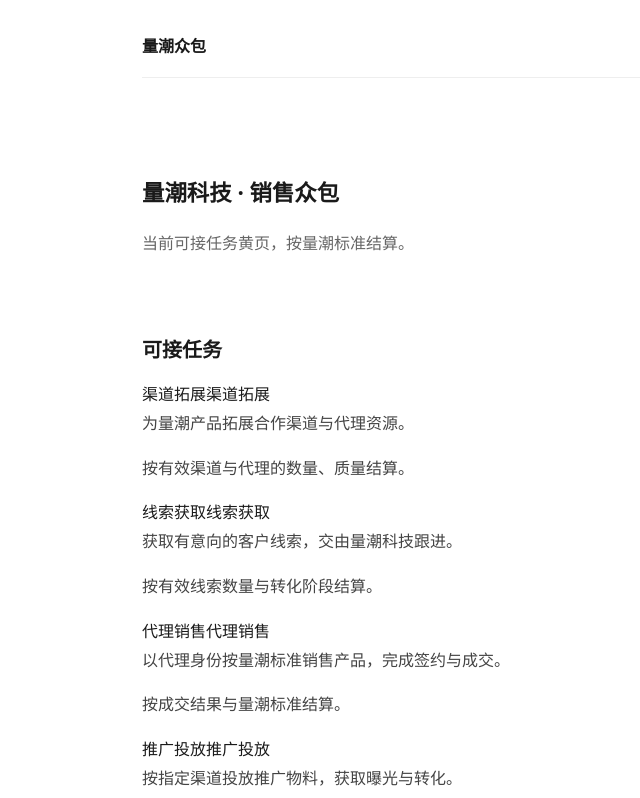
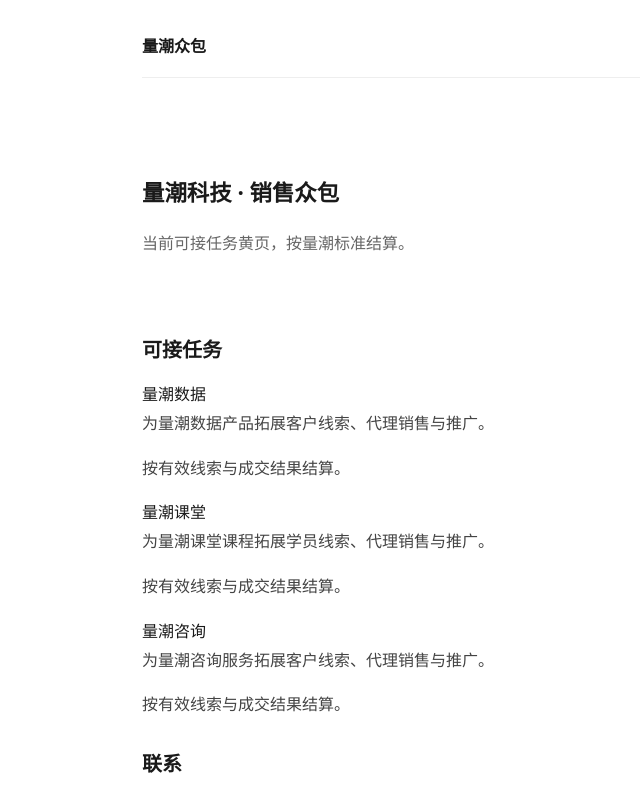
Before and after one commit to quanttide/qtcrowd, a React (Vite) app in the folder src/site/: page / in a window 1280 px wide. Shown: the top 798 px of the page, without its empty margins (162-802 px from the left). Built offline with nearby package versions, Linux system fonts and the light colour scheme.

Commit message:
site: 标题改「量潮众包」，可接任务改为量潮数据/量潮课堂/量潮咨询

```diff
--- a/src/site/index.html
+++ b/src/site/index.html
@@ -4,7 +4,7 @@
     <meta charset="UTF-8" />
     <link rel="icon" type="image/svg+xml" href="/vite.svg" />
     <meta name="viewport" content="width=device-width, initial-scale=1.0" />
-    <title>量潮众包 · 销售众包</title>
+    <title>量潮众包</title>
   </head>
   <body>
     <div id="root"></div>
--- a/src/site/src/data/tasks.ts
+++ b/src/site/src/data/tasks.ts
@@ -1,49 +1,29 @@
-// 销售众包任务类型静态清单
+// 销售众包可接任务黄页清单
 // 量潮科技自营发销售众包：面向外部渠道与代理，按量潮标准结算。
-export type TaskType = "渠道拓展" | "线索获取" | "代理销售" | "推广投放" | "客户回访";
-
 export interface Task {
   slug: string;
-  title: string;
-  type: TaskType;
-  scenario: string;
-  standard: string;
+  title: string;    // 业务线 / 产品
+  scenario: string; // 可接的销售动作
+  standard: string; // 按什么结算
 }
 
 export const tasks: Task[] = [
   {
-    slug: "channel",
-    title: "渠道拓展",
-    type: "渠道拓展",
-    scenario: "为量潮产品拓展合作渠道与代理资源。",
-    standard: "按有效渠道与代理的数量、质量结算。",
+    slug: "data",
+    title: "量潮数据",
+    scenario: "为量潮数据产品拓展客户线索、代理销售与推广。",
+    standard: "按有效线索与成交结果结算。",
   },
   {
-    slug: "leads",
-    title: "线索获取",
-    type: "线索获取",
-    scenario: "获取有意向的客户线索，交由量潮科技跟进。",
-    standard: "按有效线索数量与转化阶段结算。",
+    slug: "course",
+    title: "量潮课堂",
+    scenario: "为量潮课堂课程拓展学员线索、代理销售与推广。",
+    standard: "按有效线索与成交结果结算。",
   },
   {
-    slug: "agent",
-    title: "代理销售",
-    type: "代理销售",
-    scenario: "以代理身份按量潮标准销售产品，完成签约与成交。",
-    standard: "按成交结果与量潮标准结算。",
-  },
-  {
-    slug: "promotion",
-    title: "推广投放",
-    type: "推广投放",
-    scenario: "按指定渠道投放推广物料，获取曝光与转化。",
-    standard: "按投放执行与效果指标结算。",
-  },
-  {
-    slug: "followup",
-    title: "客户回访",
-    type: "客户回访",
-    scenario: "按标准对已成交或潜在客户进行回访与维护。",
-    standard: "按回访执行与反馈质量结算。",
+    slug: "consult",
+    title: "量潮咨询",
+    scenario: "为量潮咨询服务拓展客户线索、代理销售与推广。",
+    standard: "按有效线索与成交结果结算。",
   },
 ];
--- a/src/site/src/pages/Home.tsx
+++ b/src/site/src/pages/Home.tsx
@@ -17,7 +17,6 @@
         <h2>可接任务</h2>
         {tasks.map(task => (
           <div className="service-item" key={task.slug}>
-            <span className="service-type">{task.type}</span>
             <span className="service-title">{task.title}</span>
             <p className="service-desc">{task.scenario}</p>
             <p className="service-pricing">{task.standard}</p>
```
